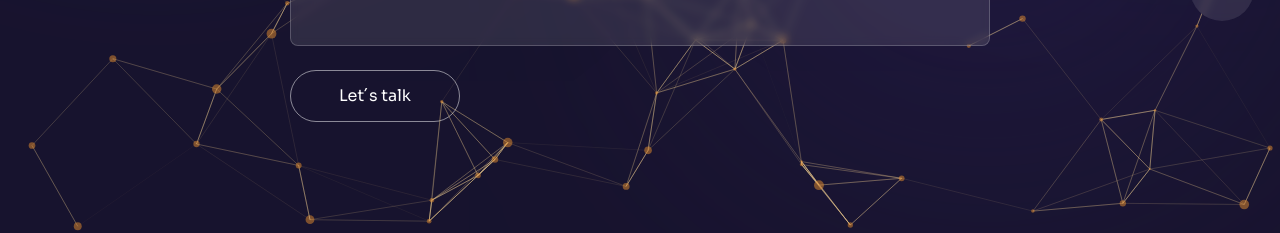
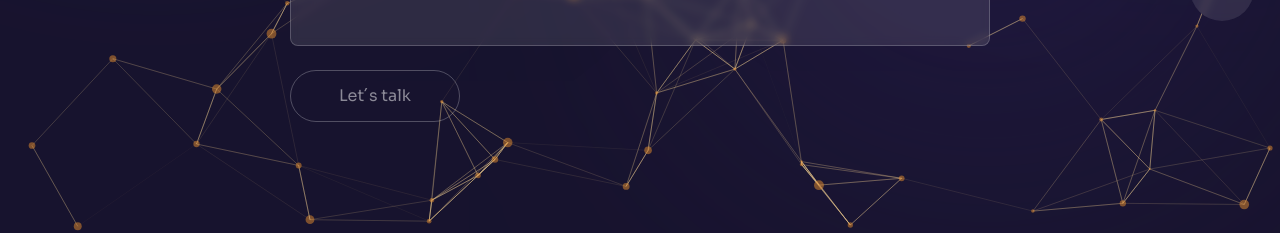
Before and after one commit to JohanWRutberg/Portfolion, a Next.js app: page /contact in a window 1280 px wide. Shown: the part 541-774 px from the top of the page. Built offline with nearby package versions, Linux system fonts and the light colour scheme.

Commit message:
Contact form update

```diff
--- a/pages/contact/index.js
+++ b/pages/contact/index.js
@@ -19,6 +19,10 @@ const Contact = () => {
       ...formData,
       [e.target.name]: e.target.value
     });
+  };
+
+  const isFormValid = () => {
+    return Object.values(formData).every((field) => field.trim() !== "");
   };
 
   const handleSubmit = async (e) => {
@@ -103,9 +107,10 @@ const Contact = () => {
             ></textarea>
             <button
               type="submit"
-              className="btn rounded-full border border-white/50 max-w-[170px]
+              disabled={!isFormValid()}
+              className={`btn rounded-full border border-white/50 max-w-[170px]
               px-8 transition-all duration-300 flex items-center justify-center
-              overflow-hidden hover:border-accent group"
+              overflow-hidden hover:border-accent group z-50 ${!isFormValid() && "opacity-50 cursor-not-allowed"}`}
             >
               <span
                 className="group-hover:-translate-y-[120%] group-hover:opacity-0
@@ -122,7 +127,6 @@ const Contact = () => {
           </motion.form>
         </div>
       </div>
-      {/* <Bulb /> */}
     </div>
   );
 };
```
